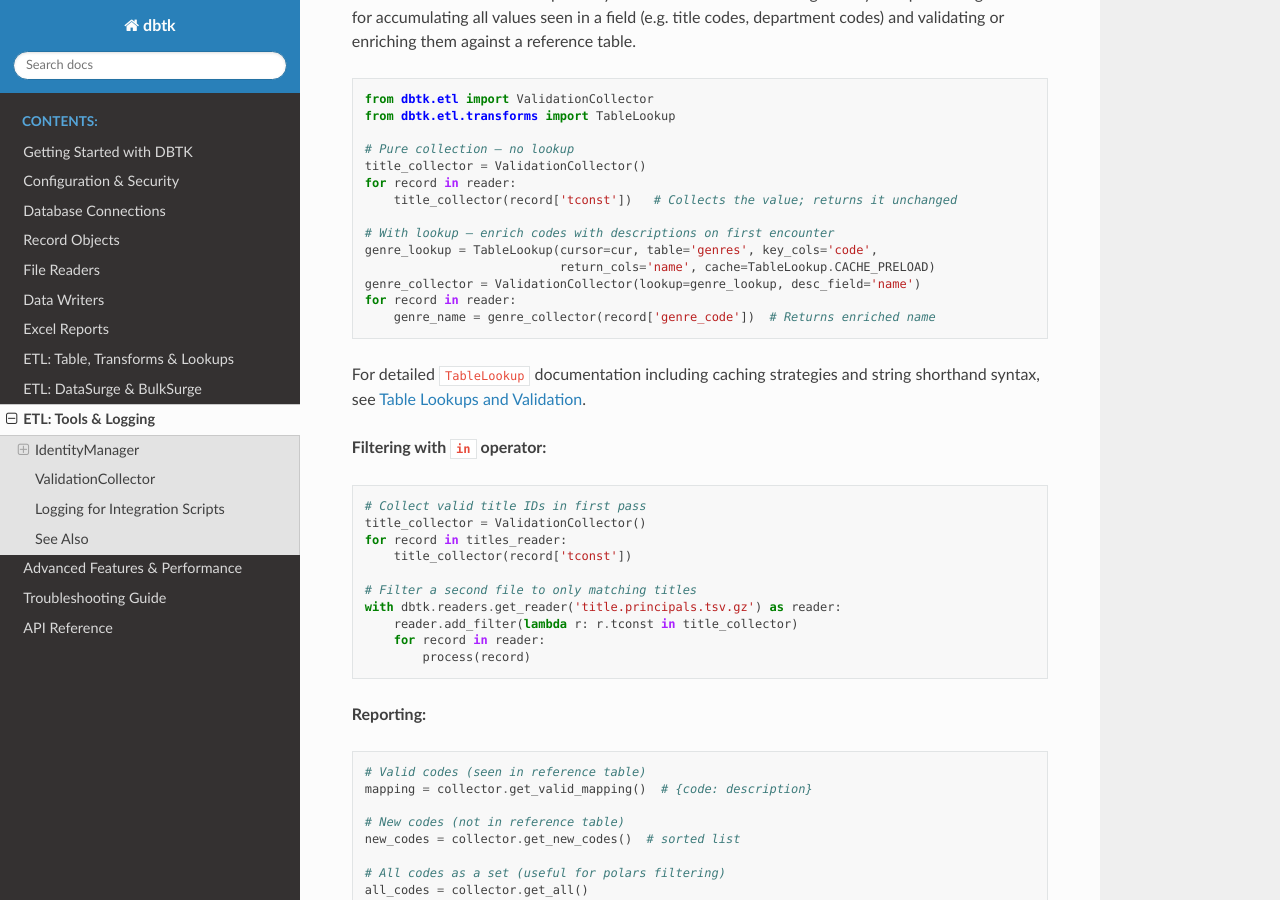
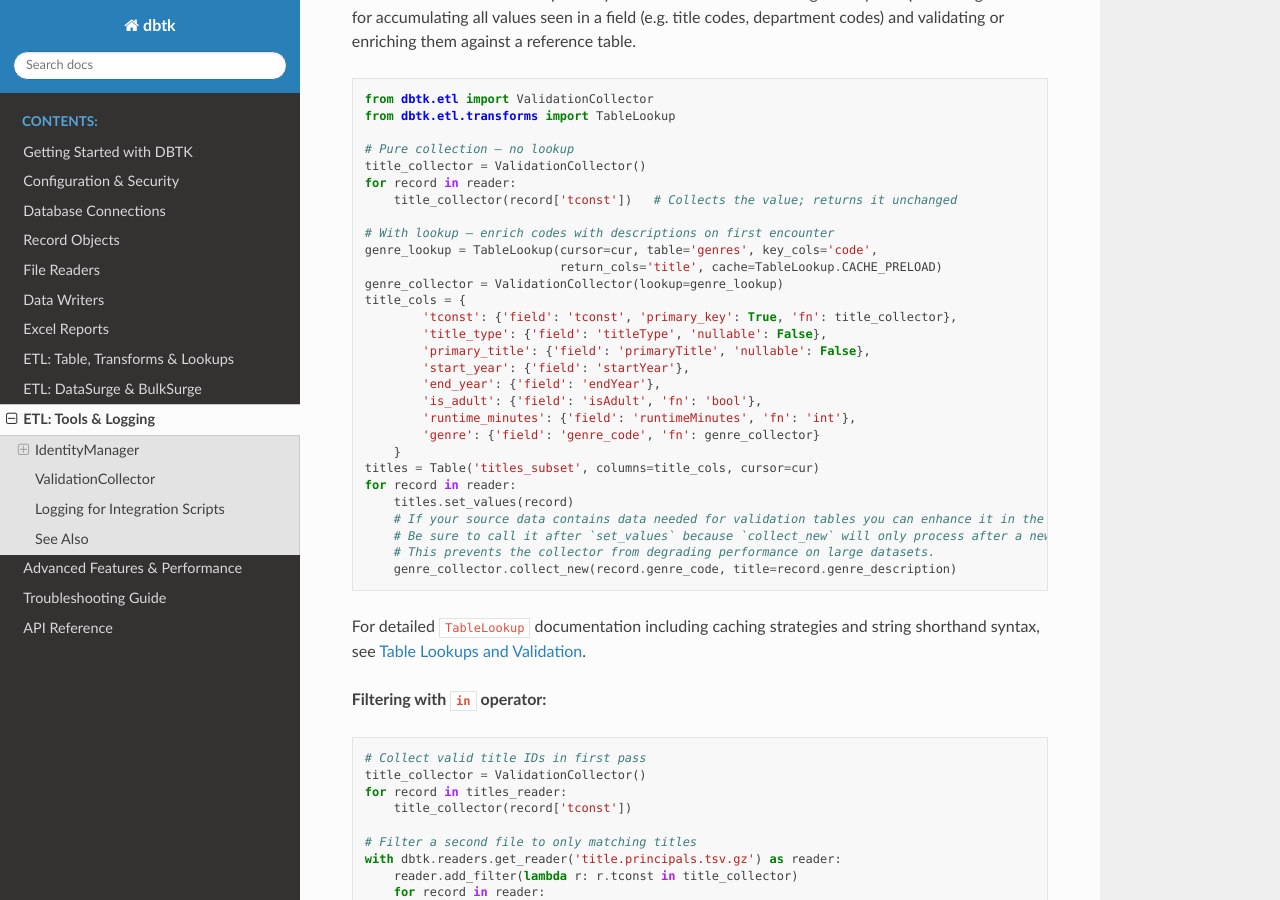
Before and after one commit to scottrbailey/dbtk, a Sphinx documentation site: the page built from docs/09-etl-tools.md, in a window 1280 px wide and 900 px high, scrolled down 4739 px. Built offline with Sphinx 7.4.7 and the Read the Docs theme 3.1.0, drawn with Linux system fonts in a browser that asks for light colours.

Commit message:
Show example of ValidationCollector.collect_new

````diff
--- a/docs/09-etl-tools.md
+++ b/docs/09-etl-tools.md
@@ -249,10 +249,25 @@ for record in reader:
 
 # With lookup — enrich codes with descriptions on first encounter
 genre_lookup = TableLookup(cursor=cur, table='genres', key_cols='code',
-                           return_cols='name', cache=TableLookup.CACHE_PRELOAD)
-genre_collector = ValidationCollector(lookup=genre_lookup, desc_field='name')
+                           return_cols='title', cache=TableLookup.CACHE_PRELOAD)
+genre_collector = ValidationCollector(lookup=genre_lookup)
+title_cols = {
+        'tconst': {'field': 'tconst', 'primary_key': True, 'fn': title_collector},
+        'title_type': {'field': 'titleType', 'nullable': False},
+        'primary_title': {'field': 'primaryTitle', 'nullable': False},
+        'start_year': {'field': 'startYear'},
+        'end_year': {'field': 'endYear'},
+        'is_adult': {'field': 'isAdult', 'fn': 'bool'},
+        'runtime_minutes': {'field': 'runtimeMinutes', 'fn': 'int'},
+        'genre': {'field': 'genre_code', 'fn': genre_collector}
+    }
+titles = Table('titles_subset', columns=title_cols, cursor=cur)
 for record in reader:
-    genre_name = genre_collector(record['genre_code'])  # Returns enriched name
+    titles.set_values(record)
+    # If your source data contains data needed for validation tables you can enhance it in the main loop
+    # Be sure to call it after `set_values` because `collect_new` will only process after a new value is found.
+    # This prevents the collector from degrading performance on large datasets.
+    genre_collector.collect_new(record.genre_code, title=record.genre_description)
 ```
 
 For detailed `TableLookup` documentation including caching strategies and string shorthand syntax, see [Table Lookups and Validation](07-table.md#database-lookups-and-validation).
````
